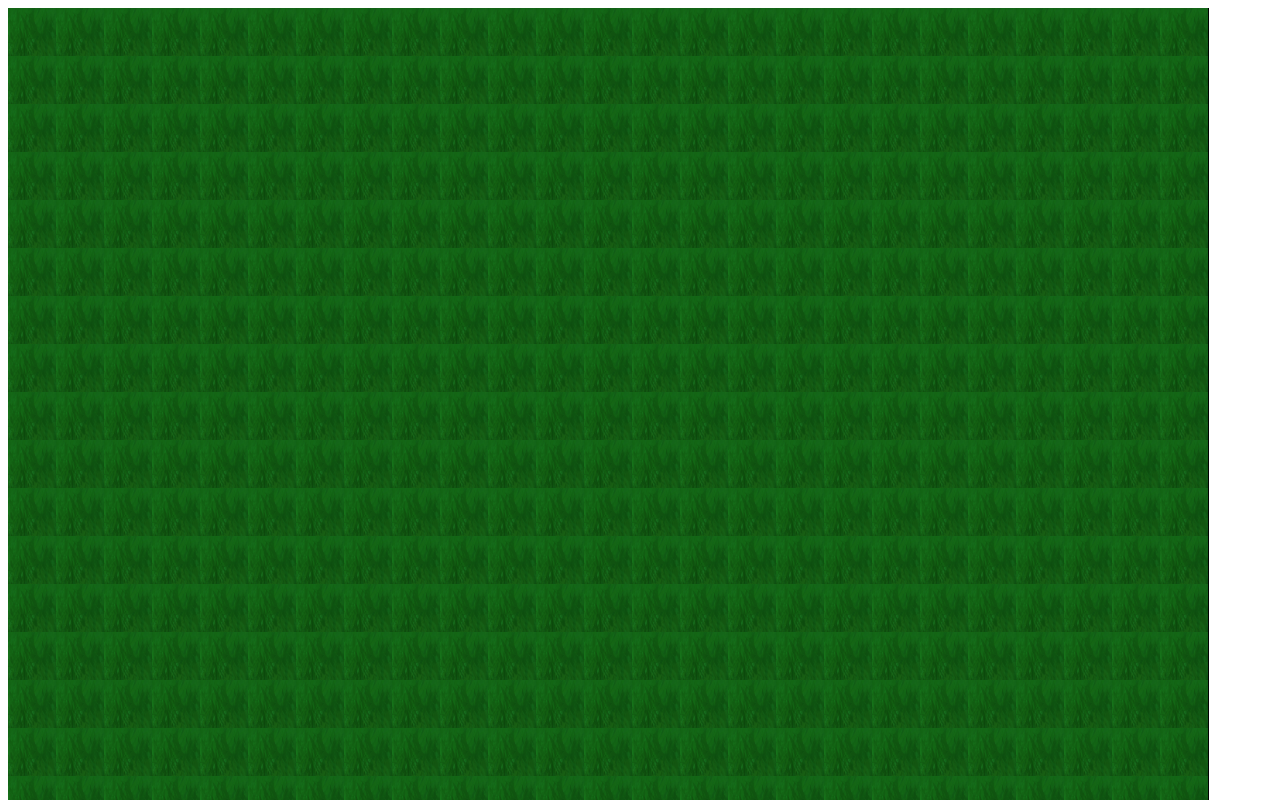
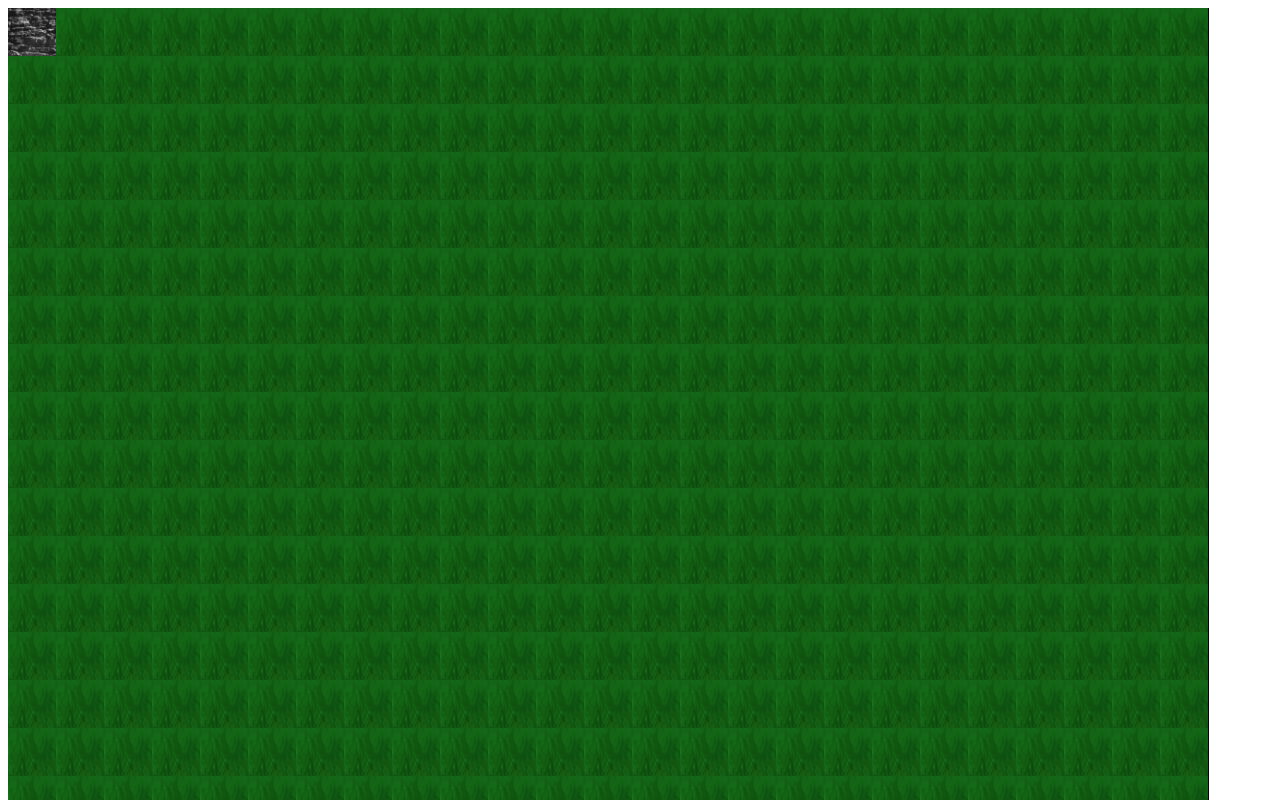
Before and after one commit to Robot-Versus-Zombies/front-end, a React (Create React App) app: page / in a window 1280 px wide. Shown: the top 800 px of the page. Built offline with nearby package versions, Linux system fonts and the light colour scheme.

Commit message:
fixed small bug with wall

```diff
--- a/src/SCSS/_gameboard.scss
+++ b/src/SCSS/_gameboard.scss
@@ -7,7 +7,6 @@
 .board-row {
 	line-height: 0;
 	white-space: nowrap;
-}
 
 	.tile {
 		width: 3em;
@@ -18,7 +17,9 @@
 		background-size: cover;
 		/* default image: grass */
 		background-image: url('../images/grasssq.png');
+	}
+
 	.wall {
-		background-image: url('../images/wallsq.png');
+		background-image: url('../images/wallsq.png') !important;
 	}
 }
```
Lines whose indentation alone changed are shown as unchanged.
